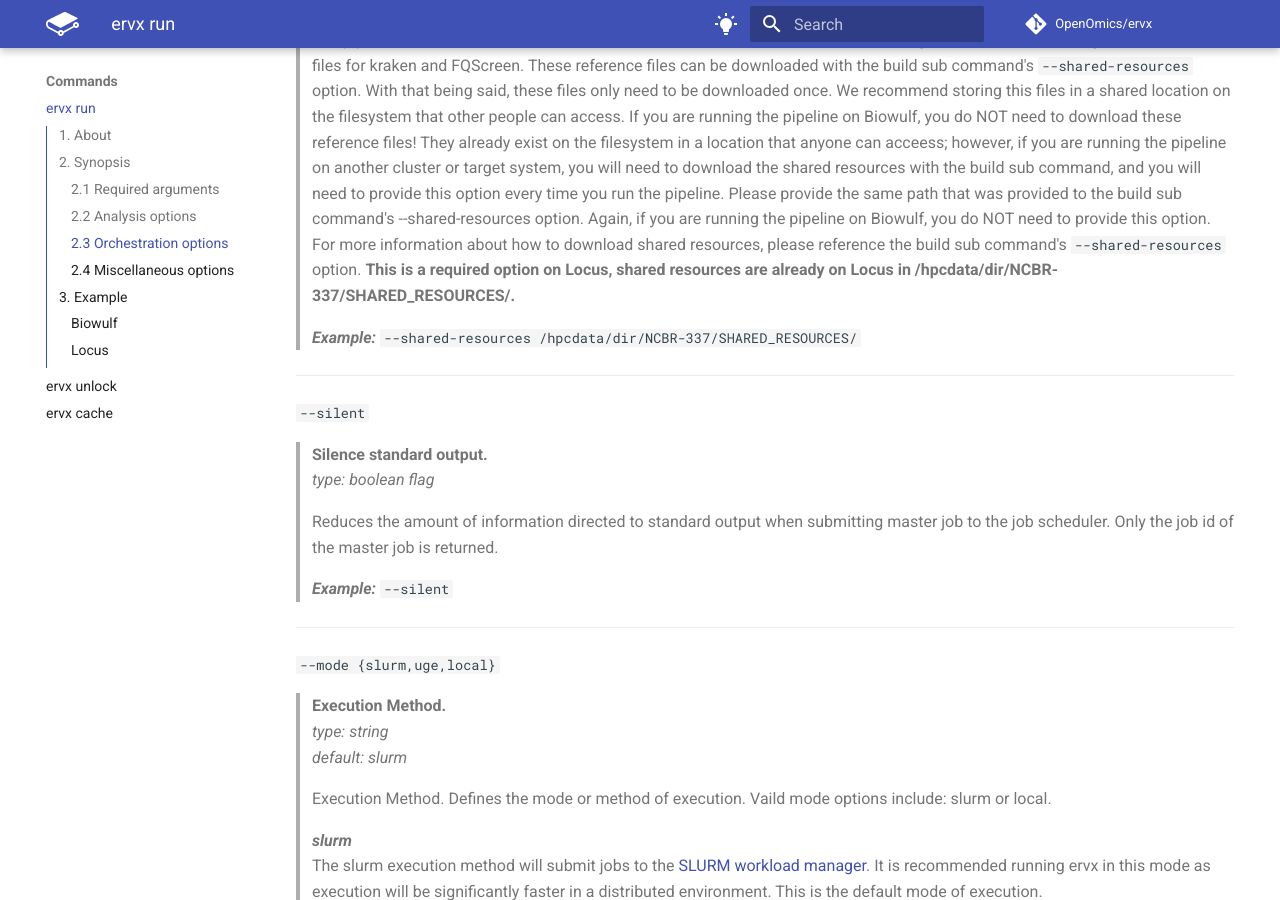
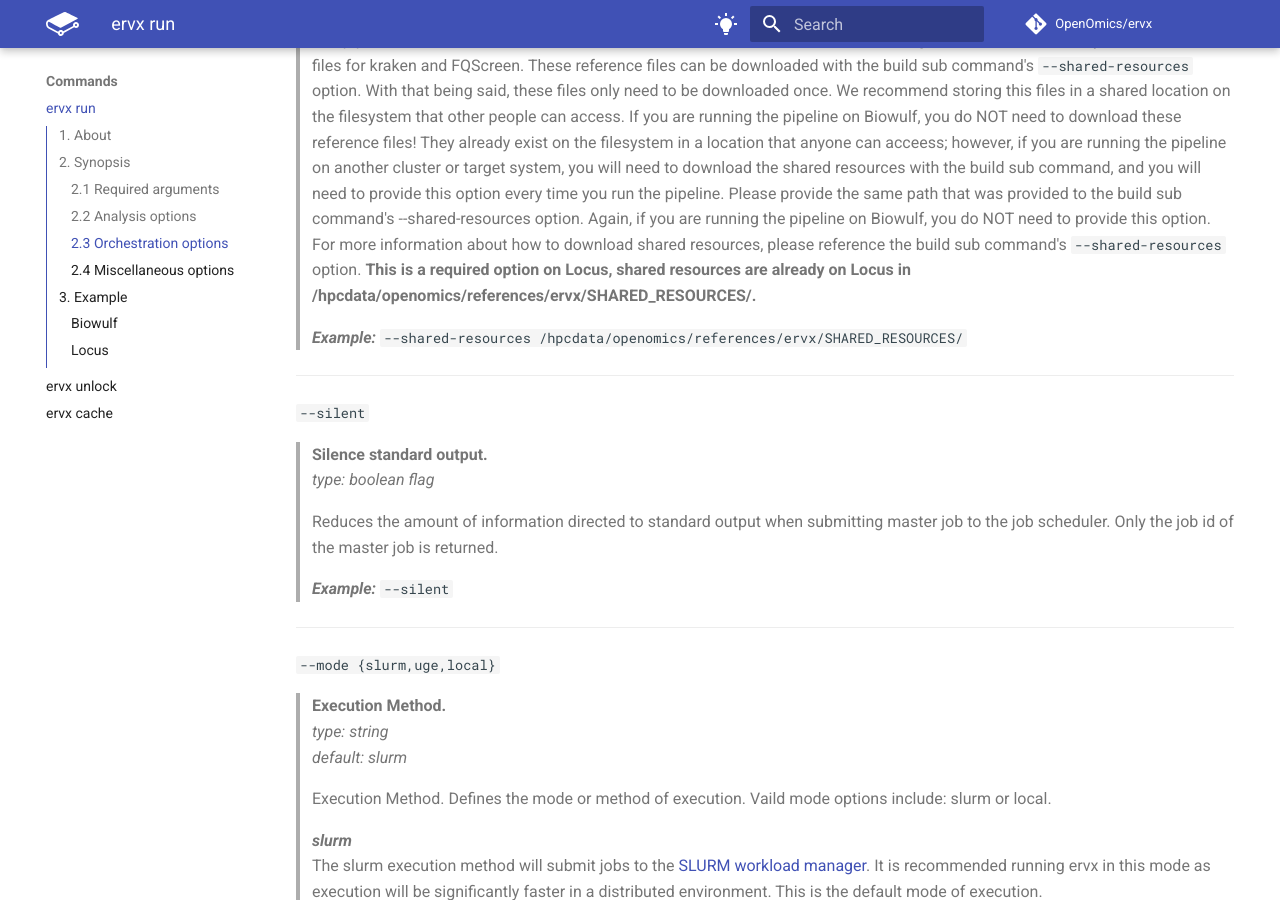
Before and after one commit to OpenOmics/ervx, an MkDocs documentation site: the page built from docs/usage/run.md, in a window 1280 px wide and 900 px high, scrolled down 2442 px. Built offline with MkDocs 1.6.1 and Material for MkDocs 9.7.7, drawn with Linux system fonts in a browser that asks for light colours; comment, search, counter and statistics services are not loaded; the version menu is left out; some of the changed text lies outside the part shown.

Commit message:
updates to READMEs: path to  on locus

````diff
--- a/docs/usage/run.md
+++ b/docs/usage/run.md
@@ -80,9 +80,9 @@ Each of the following arguments are optional, and do not need to be provided, ex
 > **Local path to shared resources.**
 > *type: path*
 >
-> The pipeline uses a set of shared reference files that can be re-used across reference genomes. These currently include reference files for kraken and FQScreen. These reference files can be downloaded with the build sub command's `--shared-resources`  option. With that being said, these files only need to be downloaded once. We recommend storing this files in a shared location on the filesystem that other people can access. If you are running the pipeline on Biowulf, you do NOT need to download these reference files! They already exist on the filesystem in a location that anyone can acceess; however, if you are running the pipeline on another cluster or target system, you will need to download the shared resources with the build sub command, and you will need to provide this option every time you run the pipeline. Please provide the same path that was provided to the build sub command's --shared-resources option. Again, if you are running the pipeline on Biowulf, you do NOT need to provide this option. For more information about how to download shared resources, please reference the build sub command's `--shared-resources` option. **This is a required option on Locus, shared resources are already on Locus in /hpcdata/dir/NCBR-337/SHARED_RESOURCES/.**
+> The pipeline uses a set of shared reference files that can be re-used across reference genomes. These currently include reference files for kraken and FQScreen. These reference files can be downloaded with the build sub command's `--shared-resources`  option. With that being said, these files only need to be downloaded once. We recommend storing this files in a shared location on the filesystem that other people can access. If you are running the pipeline on Biowulf, you do NOT need to download these reference files! They already exist on the filesystem in a location that anyone can acceess; however, if you are running the pipeline on another cluster or target system, you will need to download the shared resources with the build sub command, and you will need to provide this option every time you run the pipeline. Please provide the same path that was provided to the build sub command's --shared-resources option. Again, if you are running the pipeline on Biowulf, you do NOT need to provide this option. For more information about how to download shared resources, please reference the build sub command's `--shared-resources` option. **This is a required option on Locus, shared resources are already on Locus in /hpcdata/openomics/references/ervx/SHARED_RESOURCES/.**
 >
-> ***Example:*** `--shared-resources /hpcdata/dir/NCBR-337/SHARED_RESOURCES/`
+> ***Example:*** `--shared-resources /hpcdata/openomics/references/ervx/SHARED_RESOURCES/`
 
 ---
   `--silent`
@@ -141,7 +141,7 @@ Each of the following arguments are optional, and do not need to be provided, ex
 >
 > ***Example:*** `--singularity-cache /data/$USER/SIFs`
 
-> ***Example for Locus:*** `--singularity-cache /hpcdata/dir/NCBR-337/SIFs/`
+> ***Example for Locus:*** `--singularity-cache /hpcdata/openomics/SIFs/`
 
 ---
   `--threads THREADS`
@@ -226,9 +226,9 @@ cd ervx/
     --genome mm10_70 \
     --mode uge \
     --star-2-pass-basic \
-    --sif-cache /hpcdata/dir/NCBR-337/SIFs/ \
+    --sif-cache /hpcdata/openomics/SIFs/ \
     --tmp-dir /hpcdata/scratch/ \
-    --shared-resources /hpcdata/dir/NCBR-337/SHARED_RESOURCES/ \
+    --shared-resources /hpcdata/openomics/references/ervx/SHARED_RESOURCES/ \
     --dry-run
 
 # Step 2B.) Run the ervx pipeline
@@ -238,7 +238,7 @@ cd ervx/
     --genome mm10_70 \
     --mode uge \
     --star-2-pass-basic \
-    --sif-cache /hpcdata/dir/NCBR-337/SIFs/ \
+    --sif-cache /hpcdata/openomics/SIFs/ \
     --tmp-dir /hpcdata/scratch/ \
-    --shared-resources /hpcdata/dir/NCBR-337/SHARED_RESOURCES/
+    --shared-resources /hpcdata/openomics/references/ervx/SHARED_RESOURCES/
 ```
````
Also changed, not shown: README.md (+2 -2 lines).
